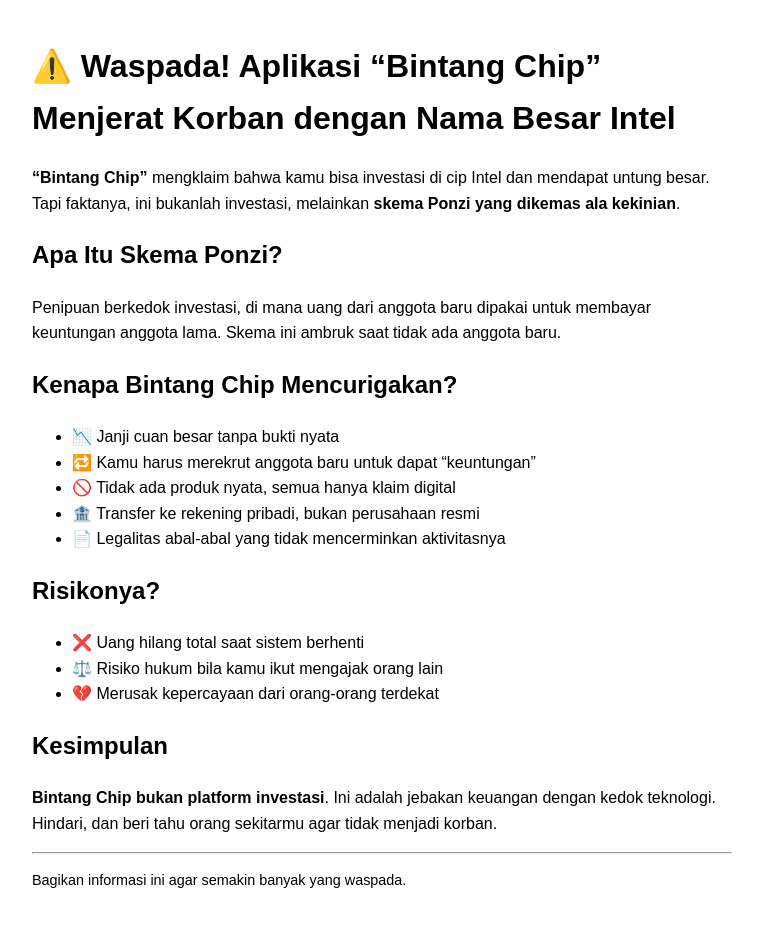
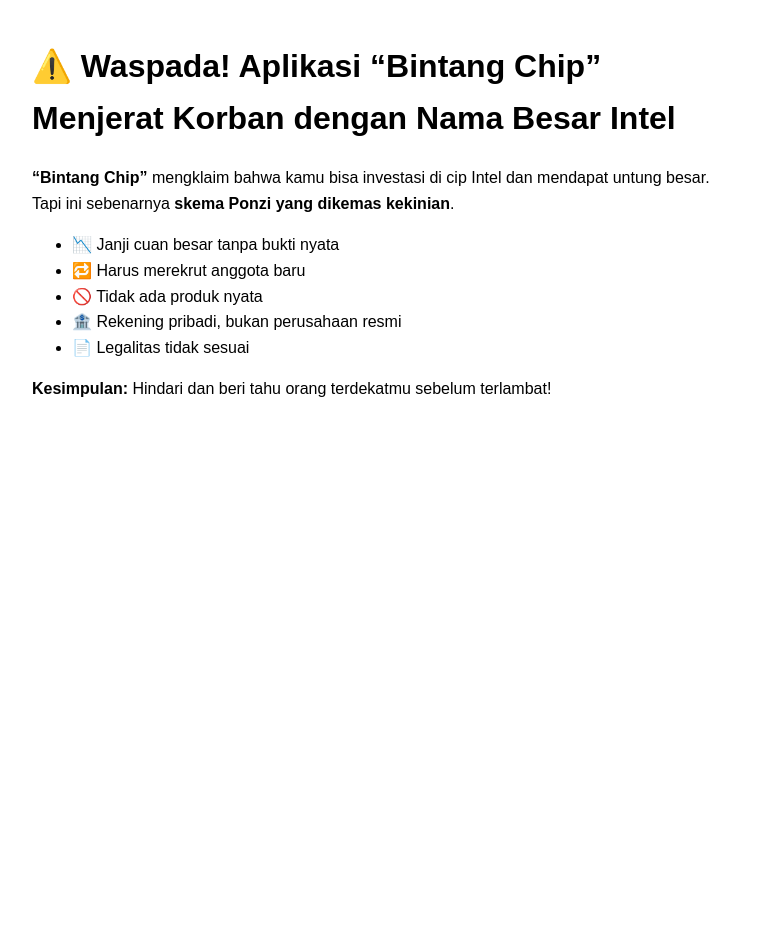
Before and after one commit to CoverGhost1/bintang-chip.warning, a plain HTML site: page index.html in a window 1280 px wide. Shown: the whole page, without its empty margins (258-1021 px from the left). After the commit the page ends 800 px from the top, so only its background shows below. Drawn offline with Linux system fonts and the light colour scheme.

Commit message:
index.html

```diff
--- a/index.html
+++ b/index.html
@@ -3,41 +3,23 @@
 <head>
   <meta charset="UTF-8">
   <meta name="viewport" content="width=device-width, initial-scale=1">
-  <meta property="og:title" content="Waspada! Aplikasi “Bintang Chip” Menjerat Korban dengan Nama Besar Intel" />
-  <meta property="og:description" content="Aplikasi ini menjanjikan cuan dari chip Intel, tapi ternyata ini skema Ponzi berkedok teknologi kekinian. Baca faktanya sebelum tertipu!" />
+  <meta property="og:title" content="Waspada! Aplikasi Bintang Chip Menjerat Korban" />
+  <meta property="og:description" content="Klaim investasi chip Intel ternyata skema Ponzi berkedok teknologi. Baca faktanya sebelum tertipu!" />
   <meta property="og:image" content="https://i.imgur.com/wF9weNF.jpeg" />
-  <meta property="og:url" content="https://namakamu.netlify.app" />
+  <meta property="og:url" content="https://CoverGhost1.github.io/bintangchip-warning/" />
   <meta name="twitter:card" content="summary_large_image" />
-  <title>Waspada Aplikasi Bintang Chip</title>
+  <title>Bintang Chip Palsu</title>
 </head>
 <body style="font-family: sans-serif; max-width: 700px; margin: auto; padding: 20px; line-height: 1.6;">
   <h1>⚠️ Waspada! Aplikasi “Bintang Chip” Menjerat Korban dengan Nama Besar Intel</h1>
-
-  <p><strong>“Bintang Chip”</strong> mengklaim bahwa kamu bisa investasi di cip Intel dan mendapat untung besar. Tapi faktanya, ini bukanlah investasi, melainkan <strong>skema Ponzi yang dikemas ala kekinian</strong>.</p>
-
-  <h2>Apa Itu Skema Ponzi?</h2>
-  <p>Penipuan berkedok investasi, di mana uang dari anggota baru dipakai untuk membayar keuntungan anggota lama. Skema ini ambruk saat tidak ada anggota baru.</p>
-
-  <h2>Kenapa Bintang Chip Mencurigakan?</h2>
+  <p><strong>“Bintang Chip”</strong> mengklaim bahwa kamu bisa investasi di cip Intel dan mendapat untung besar. Tapi ini sebenarnya <strong>skema Ponzi yang dikemas kekinian</strong>.</p>
   <ul>
     <li>📉 Janji cuan besar tanpa bukti nyata</li>
-    <li>🔁 Kamu harus merekrut anggota baru untuk dapat “keuntungan”</li>
-    <li>🚫 Tidak ada produk nyata, semua hanya klaim digital</li>
-    <li>🏦 Transfer ke rekening pribadi, bukan perusahaan resmi</li>
-    <li>📄 Legalitas abal-abal yang tidak mencerminkan aktivitasnya</li>
+    <li>🔁 Harus merekrut anggota baru</li>
+    <li>🚫 Tidak ada produk nyata</li>
+    <li>🏦 Rekening pribadi, bukan perusahaan resmi</li>
+    <li>📄 Legalitas tidak sesuai</li>
   </ul>
-
-  <h2>Risikonya?</h2>
-  <ul>
-    <li>❌ Uang hilang total saat sistem berhenti</li>
-    <li>⚖️ Risiko hukum bila kamu ikut mengajak orang lain</li>
-    <li>💔 Merusak kepercayaan dari orang-orang terdekat</li>
-  </ul>
-
-  <h2>Kesimpulan</h2>
-  <p><strong>Bintang Chip bukan platform investasi</strong>. Ini adalah jebakan keuangan dengan kedok teknologi. Hindari, dan beri tahu orang sekitarmu agar tidak menjadi korban.</p>
-
-  <hr>
-  <p style="font-size: 0.9em;">Bagikan informasi ini agar semakin banyak yang waspada.</p>
+  <p><strong>Kesimpulan:</strong> Hindari dan beri tahu orang terdekatmu sebelum terlambat!</p>
 </body>
 </html>
```
